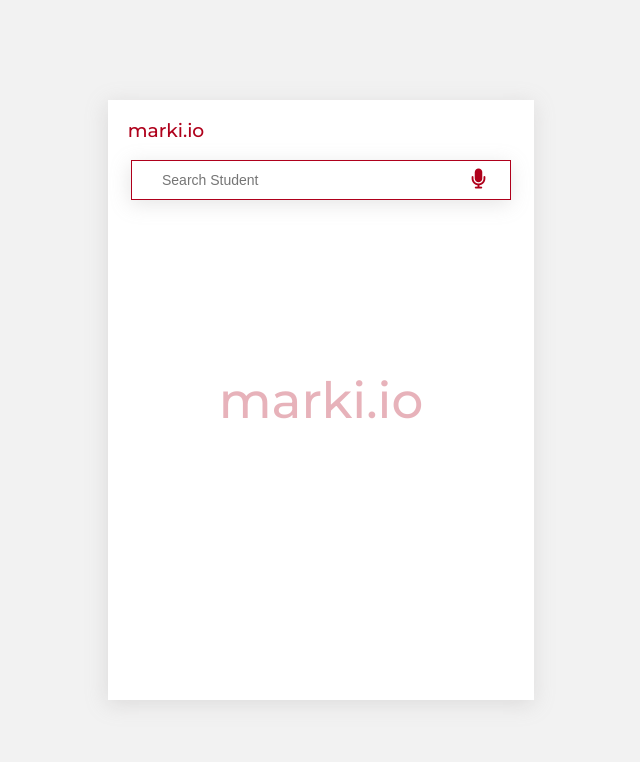
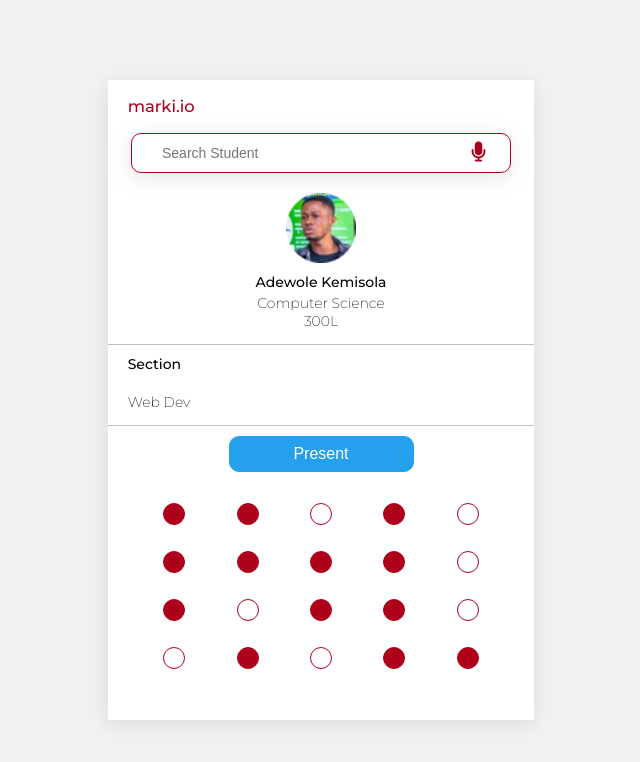
Before and after one commit to gdsc-kwasu/marki-client, a React (Vite) app: page /dashboard in a window 1280 px wide. Shown: the top 762 px of the page, without its empty margins (319-959 px from the left). Built offline with nearby package versions, Linux system fonts and the light colour scheme.

Commit message:
Implemented screen III design

```diff
--- a/package.json
+++ b/package.json
@@ -30,12 +30,12 @@
         "eslint-plugin-react": "^7.19.0",
         "node-sass": "^4.13.1",
         "parcel-bundler": "^1.12.4",
-        "prettier": "^2.0.2",
-        "react-router-dom": "^5.1.2"
+        "prettier": "^2.0.2"
     },
     "dependencies": {
         "core-js": "^3.6.4",
         "react": "^16.13.1",
-        "react-dom": "^16.13.1"
+        "react-dom": "^16.13.1",
+        "react-router-dom": "^5.1.2"
     }
 }
--- a/src/app.jsx
+++ b/src/app.jsx
@@ -1,13 +1,18 @@
 import React from "react";
 import ReactDOM from "react-dom";
+import { BrowserRouter as Router,  Route } from "react-router-dom";
 import "./styles/app.scss";
 import SearchPage from "./components/SearchPage";
+import Dashboard from './components/Dashboard'
 
 const App = () => {
     return (
-        <React.Fragment>
-            <SearchPage />
-        </React.Fragment>
+        <Router>
+            <React.Fragment>
+                <Route exact path='/' component={SearchPage} />
+                <Route path='/dashboard' component={Dashboard} />
+            </React.Fragment>
+        </Router>
     );
 };
 
--- /dev/null
+++ b/src/components/Dashboard.jsx
@@ -0,0 +1,149 @@
+import React, { Component } from "react";
+import Avatar from "../images/avatar.png";
+
+class Dashboard extends Component {
+    constructor(props) {
+        super(props);
+        this.state = {
+            studentName: "",
+        };
+        this.handleInput = this.handleInput.bind(this);
+    }
+
+    handleInput(e) {
+        this.setState({ studentName: e.target.value });
+    }
+
+    render() {
+        const { studentName } = this.state;
+        return (
+            <React.Fragment>
+                <div className="container bg-dark vh-100">
+
+                    <div className="row vh-80 vh-sm-100 vh-md-90">
+                        <div className="col-4 col-sm-12 col-md-6 bg-white shadow shadow-sm-none">
+                            <h3 className="text-primary px">marki.io</h3>
+                            <div className="form--container justify-item-center">
+                                <input
+                                    type="text"
+                                    className="form-control border-radius form--large datalist"
+                                    list="names"
+                                    placeholder="Search Student"
+                                    value={studentName}
+                                    onChange={this.handleInput}
+                                />
+                                <datalist id="names">
+                                    <option value="Strawberry">
+                                        Strawberry
+                                    </option>
+                                    <option value="Watermelon">
+                                        Watermelon
+                                    </option>
+                                </datalist>
+                                <i className="fas fa-microphone text-primary icon--brand"></i>
+                            </div>
+                            <div className="user--profile mt">
+                                <img
+                                    src={Avatar}
+                                    alt="User\'s Profile"
+                                    className="user--avatar justify-item-center"
+                                />
+                                <h4 className="text-center user--name">
+                                    Adewole Kemisola
+                                </h4>
+                                <p className="text-center">
+                                    Computer Science <br />
+                                    300L
+                                </p>
+                            </div>
+                            <div className="horizontal-rule"></div>
+                            <div className="section px">
+                                <h4 className="user--name">Section</h4>
+                                <p className="mt">Web Dev</p>
+                            </div>
+                            <div className="horizontal-rule"></div>
+                            <button
+                                className="btn btn-sm btn-secondary justify-item-center my"
+                                type="submit"
+                            >
+                                Present
+                            </button>
+                            <table className="px">
+                                <tr>
+                                    <td>
+                                        <span className="checked"></span>
+                                    </td>
+                                    <td>
+                                        <span className="checked"></span>
+                                    </td>
+                                    <td>
+                                        <span></span>
+                                    </td>
+                                    <td>
+                                        <span className="checked"></span>
+                                    </td>
+                                    <td>
+                                        <span></span>
+                                    </td>
+                                </tr>
+                                <tr>
+                                    <td>
+                                        <span className="checked"></span>
+                                    </td>
+                                    <td>
+                                        <span className="checked"></span>
+                                    </td>
+                                    <td>
+                                        <span className="checked"></span>
+                                    </td>
+                                    <td>
+                                        <span className="checked"></span>
+                                    </td>
+                                    <td>
+                                        <span></span>
+                                    </td>
+                                </tr>
+                                <tr>
+                                    <td>
+                                        <span className="checked"></span>
+                                    </td>
+                                    <td>
+                                        <span></span>
+                                    </td>
+                                    <td>
+                                        <span className="checked"></span>
+                                    </td>
+                                    <td>
+                                        <span className="checked"></span>
+                                    </td>
+                                    <td>
+                                        <span></span>
+                                    </td>
+                                </tr>
+                                <tr>
+                                    <td>
+                                        <span></span>
+                                    </td>
+                                    <td>
+                                        <span className="checked"></span>
+                                    </td>
+                                    <td>
+                                        <span></span>
+                                    </td>
+                                    <td>
+                                        <span className="checked"></span>
+                                    </td>
+                                    <td>
+                                        <span className="checked"></span>
+                                    </td>
+                                </tr>
+                            </table>
+                        </div>
+                    </div>
+                </div>
+            </React.Fragment>
+        );
+    }
+}
+
+export default Dashboard;
--- a/src/styles/app.scss
+++ b/src/styles/app.scss
@@ -6,4 +6,6 @@
 
 @import "./input.scss";
 
-@import "./search.scss"
+@import "./search.scss";
+
+@import "./dashboard.scss";
--- a/src/styles/button.scss
+++ b/src/styles/button.scss
@@ -8,6 +8,7 @@
     background-color: transparent;
     border: 2px solid transparent;
     outline: none;
+    opacity: 1;
     &:hover {
         outline: none;
         cursor: pointer;
@@ -27,6 +28,8 @@
 
 .btn-outline-secondary {
     border: 1px solid $secondary;
+    color: $secondary;
+
 }
 
 .btn-primary {
--- /dev/null
+++ b/src/styles/dashboard.scss
@@ -0,0 +1,36 @@
+.user--avatar {
+    width: 70px;
+    height: 70px;
+}
+
+.user--name {
+    margin-top: 10px;
+    margin-bottom: 3px;
+}
+
+table {
+    width: 100%;
+    margin-left: auto;
+    margin-right: auto;
+    text-align: center;
+    border-collapse: separate;
+    border-spacing: 20px;
+}
+
+td span {
+    display: inline-block;
+    width: 22px;
+    height: 22px;
+    border: 1px solid $primary;
+    border-radius: 50%;
+}
+
+.checked {
+    background-color: $primary;
+}
+
+@media screen and (max-width: 576px) {
+    table {
+        border-spacing: 30px;
+    }
+}
--- a/src/styles/global.scss
+++ b/src/styles/global.scss
@@ -7,6 +7,7 @@ body {
     color: $dark;
     height: 100%;
     margin: 0;
+    font-size: 14px;
 }
 
 h1,
@@ -14,9 +15,12 @@ h2,
 h3,
 h4,
 h5,
-h6,
+h6{
+    font-weight: 500;
+}
 p {
-    font-weight: normal;
+    margin-top: 0;
+    font-weight: 100;
 }
 
 .container {
@@ -83,7 +87,7 @@ p {
 }
 
 .horizontal-rule {
-    border: 1px solid $dark-100;
+    border-bottom: 1px solid $dark-200;
 }
 
 .font-weight-bold {
@@ -112,8 +116,8 @@ p {
     height: 100vh;
 }
 
-.vh-75 {
-    height: 75vh;
+.vh-80 {
+    height: 80vh;
 }
 
 .px {
@@ -129,12 +133,33 @@ p {
     padding: 20px;
 }
 
+.m {
+    margin: 10px;
+}
+
+.my {
+    margin-top: 10px;
+    margin-bottom: 10px;
+}
+
+.mx {
+    margin-right: 10px;
+    margin-left: 10px;
+}
+
+.mt {
+    margin-top: 20px;
+}
+
 @media screen and (max-width: 768px) {
     .col-md-6 {
         max-width: 50%;
         width: 100%;
         flex: 0 0 50%;
         position: relative;
+    }
+    .vh-md-90 {
+        height: 90vh;
     }
 }
 
--- a/src/styles/search.scss
+++ b/src/styles/search.scss
@@ -3,7 +3,7 @@
     display: flex;
     z-index: 100;
     font-size: 50px;
-    color: rgba(175, 0, 27, 0.3);
+    color: rgba(248, 86, 110, 0.3);
 }
 
 .icon--brand {
```
